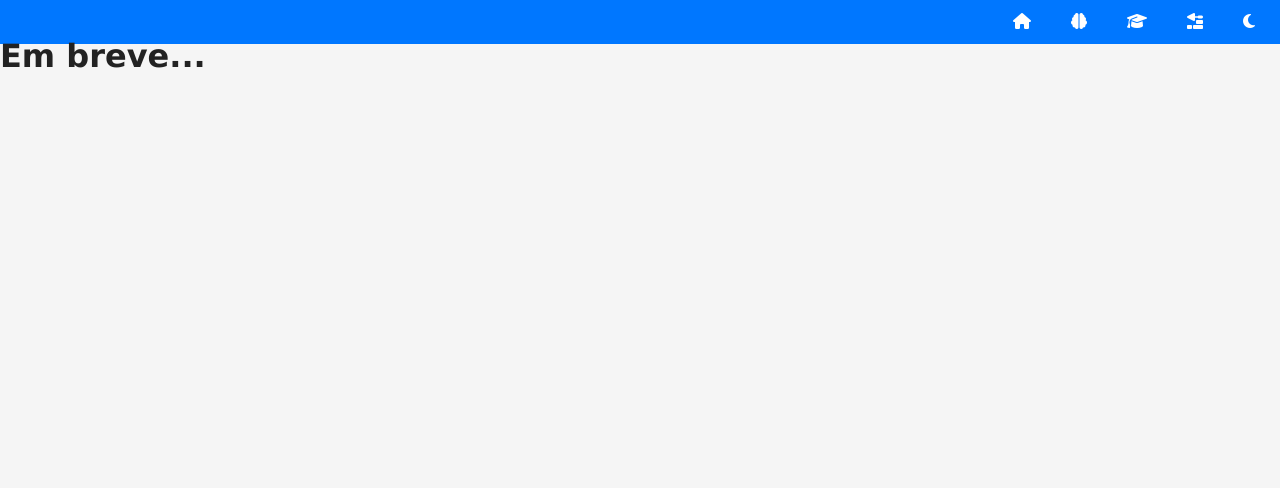
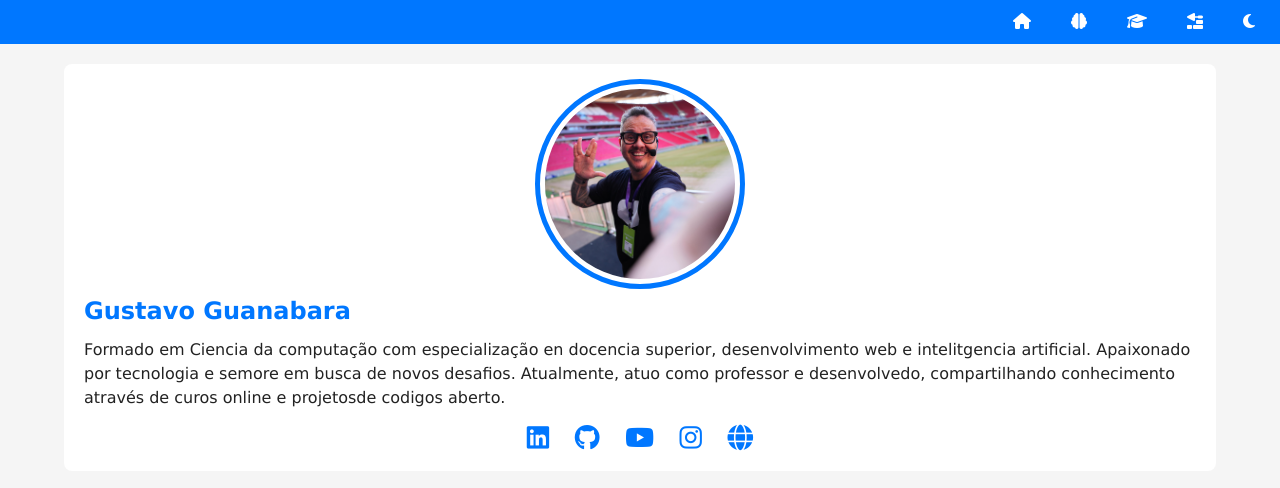
Before and after one commit to leonardogon073/projeto-portifolio, a plain HTML site: page index.html in a window 1280 px wide. Drawn offline with Linux system fonts and the light colour scheme.

```diff
--- a/estilos/style.css
+++ b/estilos/style.css
@@ -60,3 +60,54 @@
   background-color: var(--destaque-inverso);
   color: var(--destaque);
 }
+
+main{
+  display: grid;
+  grid-template-columns: 1fr 90vw 1fr;
+  gap: 20px;
+  margin-top: 20px;
+}
+
+section#ficha{
+  background-color: var(--fundo-card);
+  padding: 20px;
+  border-radius: 8px;
+  grid-column: 2;
+}
+
+section#ficha img.foto {
+  width: 200px;
+  aspect-ratio: 1/1;
+  object-fit: cover;
+  overflow: hidden;
+  border-radius: 50%;
+  border: 5px solid var(--fundo-card);
+  outline: 5px solid var(--destaque);
+  display: block;
+  margin: auto;
+  margin-bottom: 15px;
+}
+
+section#ficha h1{
+  color: var(--destaque);
+  margin: 15px 0;
+  font-size: 1.5em;
+  text-align: left;
+}
+
+div#social{
+  display: flex;
+  justify-content: center;
+  align-items: center;
+  font-size: 1.6em;
+  gap: 1em;
+  margin-top: 15px;
+}
+div#social a{
+  color: var(--destaque);
+  transition: color 0.5s;
+}
+
+div#social a:hover{
+  color: var(--destaque-inverso);
+}
--- a/index.html
+++ b/index.html
@@ -21,7 +21,22 @@
         </nav>
     </header>
     <main>
-        <h1>Em breve...</h1>
+        <section id="ficha">
+            <img src="imagens/guanabara-perfil.jpg" alt="Gustavvo Guanabara" class="foto">
+            <h1>Gustavo Guanabara</h1>
+            <p>Formado em Ciencia da computação com especialização en docencia superior, desenvolvimento web e intelitgencia artificial. Apaixonado por tecnologia e semore em busca de novos desafios. Atualmente, atuo como professor e desenvolvedo, compartilhando conhecimento através de curos online e projetosde codigos aberto.
+            </p>
+            <div id="social">
+                <a href="https://www.linkedin.com/in/guanabara" target="_blank" rel="nofllow" ><i class="fa-brands fa-linkedin"></i></a>
+                <a href="https://github.com/gustavoguanabara" target="_blank" rel="nofllow"><i class="fa-brands fa-github"></i></a>
+                <a href="https://www.youtube.com/cursoemvideo" target="_blank" rel="nofllow"><i class="fa-brands fa-youtube"></i></a>
+                <a href="https://www.instagram.com/gustavoguanabara/" target="_blank" rel="nofllow"><i class="fa-brands fa-instagram"></i></a>
+                <a href="https://www.cursoemvideo.com" target="_blank" rel="nofllow"><i class="fa-solid fa-globe"></i></a>
+            </div>
+        </section>
+        <section id="detalhes">
+
+        </section>
     </main>
     <footer>
 
```
